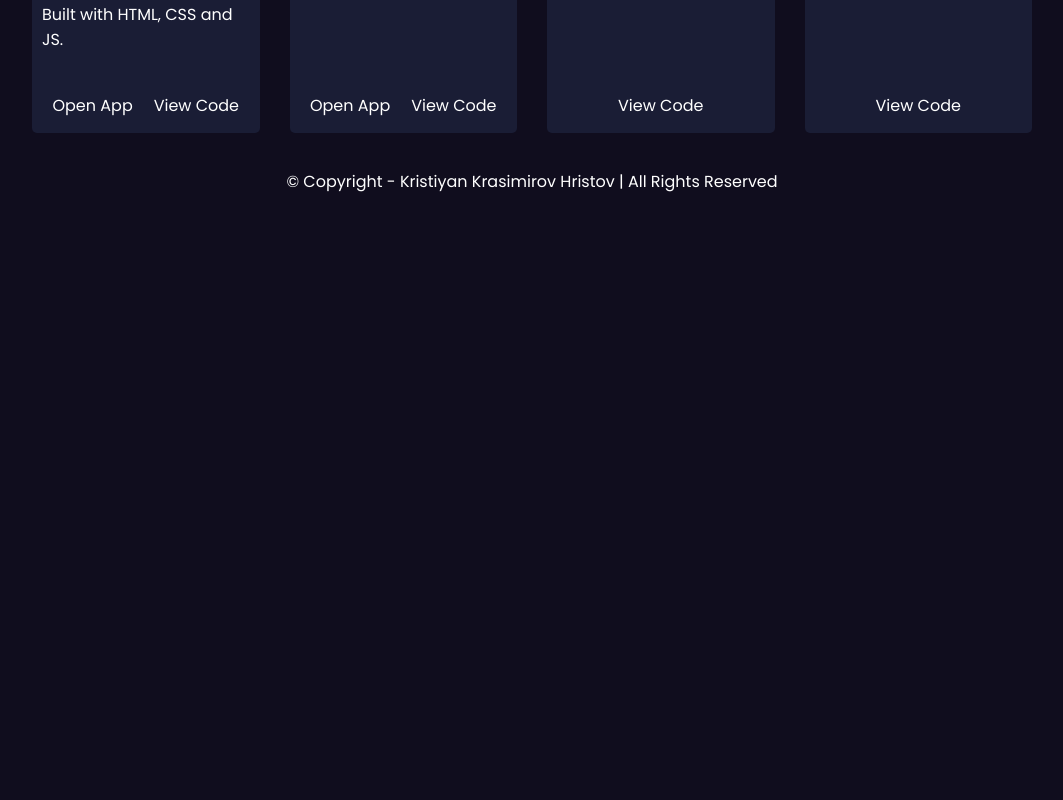
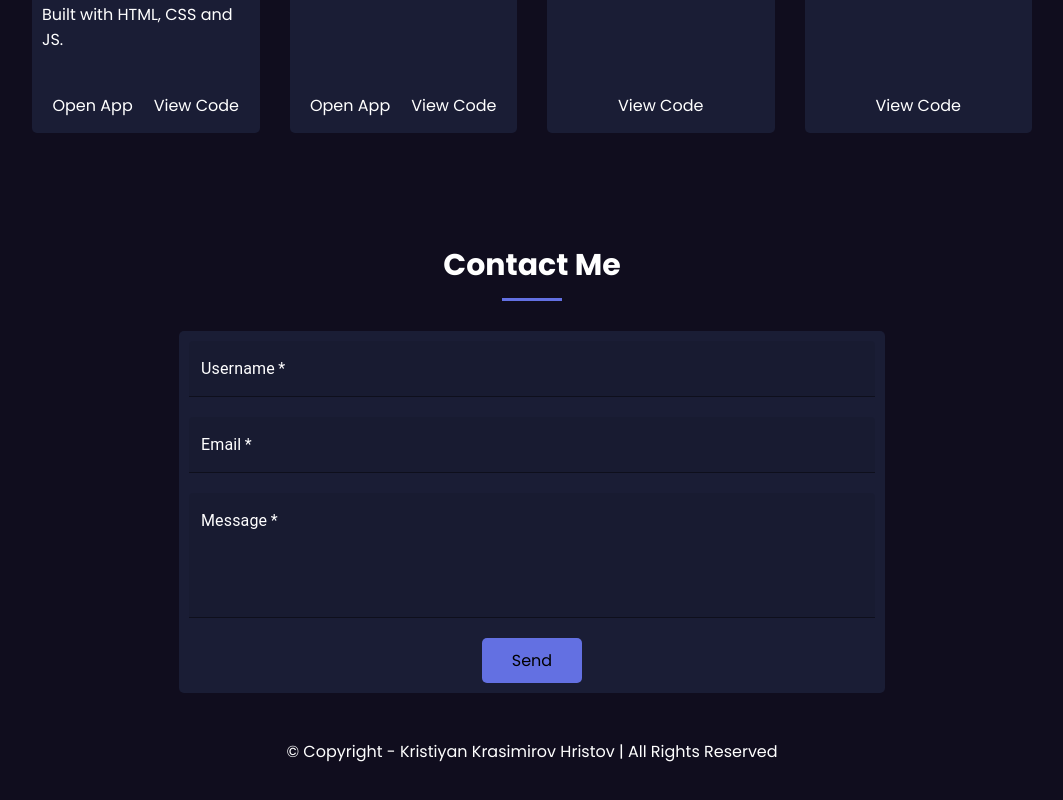
Before and after one commit to KristiyanHristov04/Portfolio, a React (Vite) app in the folder portfolio/: page / in a window 1280 px wide. Shown: the part 1158-1958 px from the top of the page, without its empty margins (108-1171 px from the left). Before the commit the page ends 1388 px from the top, so only its background shows below. Built offline with nearby package versions, Linux system fonts and the light colour scheme.

Commit message:
Added Contact Me Section

```diff
--- a/portfolio/package.json
+++ b/portfolio/package.json
@@ -10,6 +10,7 @@
     "preview": "vite preview"
   },
   "dependencies": {
+    "@emailjs/browser": "^3.11.0",
     "@emotion/react": "^11.11.3",
     "@emotion/styled": "^11.11.0",
     "@mui/material": "^5.15.3",
--- a/portfolio/src/App.jsx
+++ b/portfolio/src/App.jsx
@@ -1,4 +1,3 @@
-import * as MUI from '@mui/material';
 import Header from './Header.jsx'
 import Content from './Content.jsx'
 import Footer from './Footer.jsx'
--- /dev/null
+++ b/portfolio/src/ContactMe.css
@@ -0,0 +1,28 @@
+form {
+    display: flex;
+    flex-direction: column;
+    gap: 20px;
+}
+
+input, label, textarea {
+    color: white !important;
+}
+
+input[type=submit] {
+    align-self: center;
+    color: black !important;
+    padding: 5px 10px;
+    cursor: pointer;
+
+    background-color: #6370e2;
+    border: none;
+    padding: 10px 30px;
+    font-size: 16px;
+    font-family: Poppins;
+    border-radius: 5px;
+}
+
+input[type=submit]:hover {
+    box-shadow: 8px 11px 97px -6px rgba(0,0,99,1);
+    background-color: #6f7dfa;
+}
--- /dev/null
+++ b/portfolio/src/ContactMe.jsx
@@ -0,0 +1,40 @@
+import React, { useRef } from 'react';
+import emailjs from '@emailjs/browser';
+import * as MUI from '@mui/material';
+import './ContactMe.css'
+
+export const ContactMe = () => {
+  const form = useRef();
+
+  const sendEmail = (e) => {
+    e.preventDefault();
+    const inputFields = Array.from(document.getElementsByTagName('input'));
+    inputFields.pop();
+    const textarea = document.getElementById('filled-multiline-static');
+
+    emailjs.sendForm('service_dx576qe', 'template_7zzuktd', form.current, 'd9az0NNH-lBjOidGl')
+      .then((result) => {
+          inputFields.forEach(input => input.value = '');
+          textarea.value = '';
+      }, (error) => {
+          console.log(error.text);
+      });
+  };
+
+  return (
+    <form ref={form} onSubmit={sendEmail}>
+      <MUI.TextField id="filled-basic" label="Username" variant="filled" name="user_name" required type='text' />
+      <MUI.TextField id="filled-basic" label="Email" variant="filled" name="user_email" required type='email' />
+      <MUI.TextField
+          id="filled-multiline-static"
+          label="Message"
+          multiline
+          rows={4}
+          variant="filled"
+          name="message"
+          required
+        />
+      <input type="submit" value="Send" />
+    </form>
+  );
+};
--- a/portfolio/src/Content.css
+++ b/portfolio/src/Content.css
@@ -180,13 +180,15 @@
     margin-top: 70px;
 }
 
-.projects-section .section-title {
+.projects-section .section-title,
+.contact-us-section .section-title {
     text-align: center;
     font-size: 30px;
     margin-bottom: 10px;
 }
 
-.projects-section .title-underline {
+.projects-section .title-underline,
+.contact-us-section .title-underline {
    width: 60px;
    height: 3px;
    background-color: #6370e2;
@@ -198,6 +200,19 @@
     display: grid;
     gap: 30px;
     grid-template-columns: repeat(4, 1fr);
+}
+
+.contact-us-section {
+    margin-top: 70px;
+    padding: 10px;
+}
+
+.contact-us-section article {
+    padding: 10px;
+    width: 70%;
+    margin: 0 auto;
+    background-color: #1a1d35;
+    border-radius: 5px;
 }
 
 @media (max-width: 800px) {
--- a/portfolio/src/Content.jsx
+++ b/portfolio/src/Content.jsx
@@ -1,6 +1,7 @@
 import Typed from 'typed.js';
 import React from 'react';
 import Card from './Card.jsx'
+import { ContactMe } from './ContactMe.jsx'
 import './Content.css'
 
 export default function Content() {
@@ -101,6 +102,14 @@ export default function Content() {
                     />
                 </article>
             </section>
+
+            <section className='contact-us-section' id='contact-me'>
+                <h3 className='section-title'>Contact Me</h3>
+                <div className='title-underline'></div>
+                <article>
+                    <ContactMe />
+                </article>
+            </section>
         </>
     )
 }
--- a/portfolio/src/Header.jsx
+++ b/portfolio/src/Header.jsx
@@ -25,13 +25,13 @@ export default function Header() {
                         <ul className='menu'>
                             <li><a>Home</a></li>
                             <li><a href='#projects'>Projects</a></li>
-                            <li><a>Contact</a></li>
+                            <li><a href='#contact-me'>Contact Me</a></li>
                         </ul>
                         <i className="fa-solid fa-bars" id='dropdown-menu' onClick={activateMobileMenu}></i>
                         <div className='mobile-menu'>
                             <a href='#'>Home</a>
                             <a href='#projects'>Projects</a>
-                            <a href='#'>Contact</a>
+                            <a href='#contact-me'>Contact Me</a>
                         </div>
                     </div>
                 </div>
```
Also changed, not shown: 1 other file (tests, documents, lock files or other folders).
